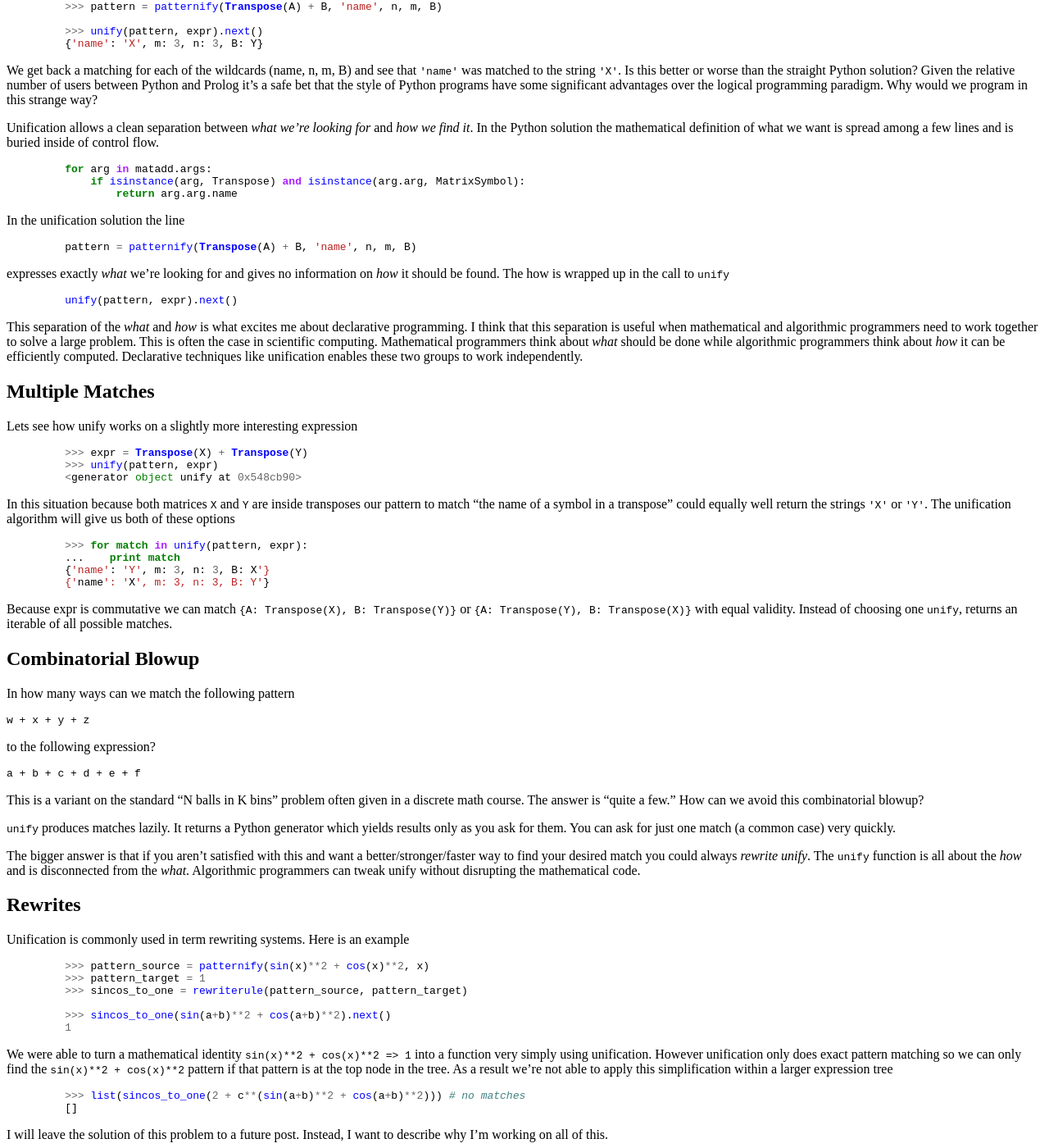
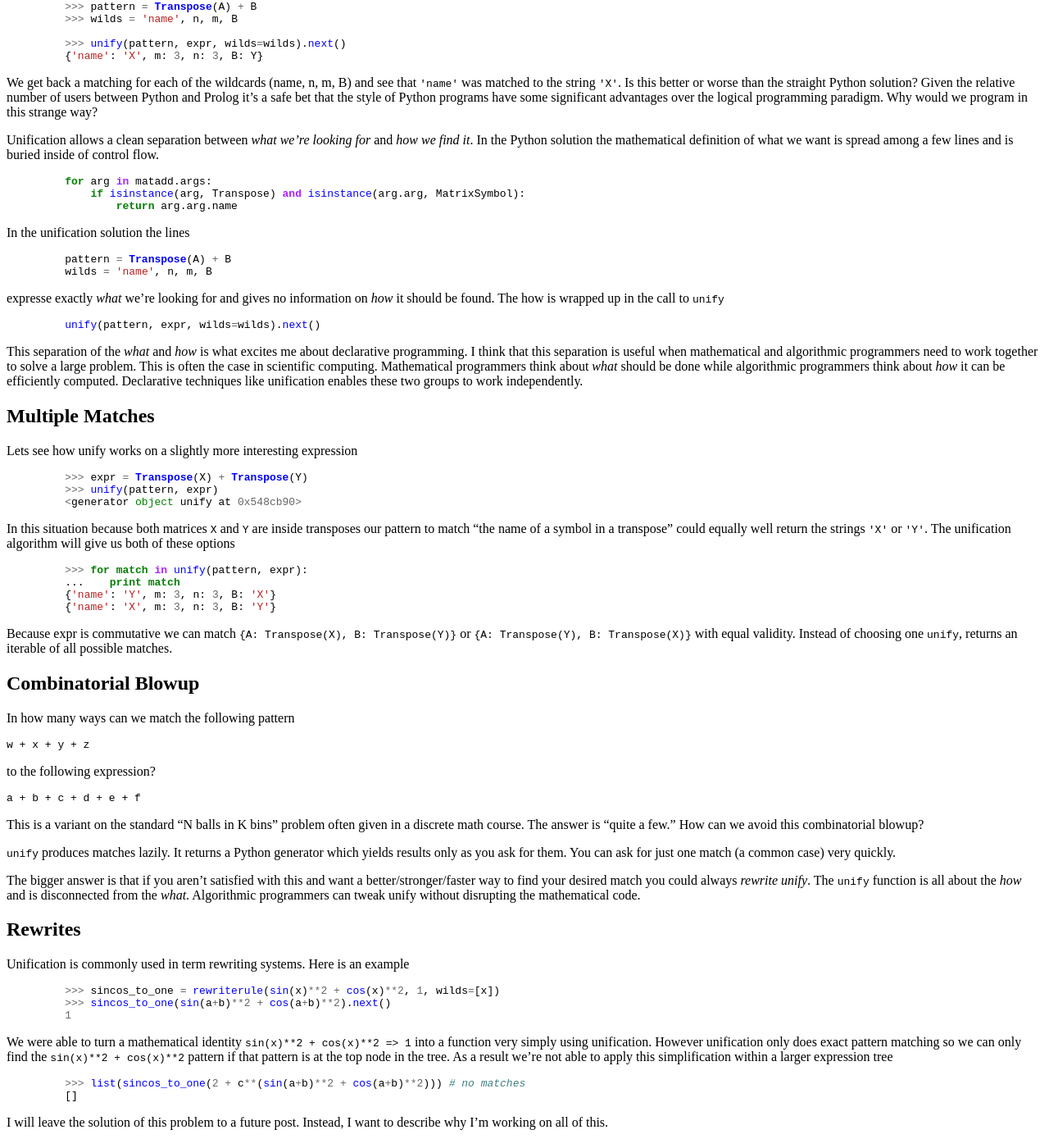
Before and after one commit to besyskymnbk/blog, a Jekyll site: the page built from _posts/work/2012-11-01-Unification.md, in a window 1280 px wide and 1400 px high, scrolled down 562 px. Shown: the whole window at 82% size. Built offline with Jekyll 4.4.1, drawn with Linux system fonts in a browser that asks for light colours; comment, search, counter and statistics services are not loaded; some of the changed text lies outside the part shown.

Commit message:
remove patternify

```diff
--- a/_posts/work/2012-11-01-Unification.md
+++ b/_posts/work/2012-11-01-Unification.md
@@ -39,9 +39,10 @@ We solve this task with unification by setting up a pattern and then unifying th
     >>> B = MatrixSymbol('B', m, n)
     # Look for an expression tree like A.T + B
     # Treat the leaves 'name', n, m, B as Wilds
-    >>> pattern = patternify(Transpose(A) + B, 'name', n, m, B)
+    >>> pattern = Transpose(A) + B
+    >>> wilds = 'name', n, m, B
 
-    >>> unify(pattern, expr).next()
+    >>> unify(pattern, expr, wilds=wilds).next()
     {'name': 'X', m: 3, n: 3, B: Y}
 
 {% endhighlight %}
@@ -56,16 +57,17 @@ Unification allows a clean separation between *what we're looking for* and *how
             return arg.arg.name
 {% endhighlight %}
 
-In the unification solution the line
+In the unification solution the lines
 
 {% highlight python %}
-    pattern = patternify(Transpose(A) + B, 'name', n, m, B)
+    pattern = Transpose(A) + B
+    wilds = 'name', n, m, B
 {% endhighlight %}
 
-expresses exactly *what* we're looking for and gives no information on *how* it should be found. The how is wrapped up in the call to `unify`
+expresse exactly *what* we're looking for and gives no information on *how* it should be found. The how is wrapped up in the call to `unify`
 
 {% highlight python %}
-    unify(pattern, expr).next()
+    unify(pattern, expr, wilds=wilds).next()
 {% endhighlight %}
 
 This separation of the *what* and *how* is what excites me about declarative programming. I think that this separation is useful when mathematical and algorithmic programmers need to work together to solve a large problem. This is often the case in scientific computing. Mathematical programmers think about *what* should be done while algorithmic programmers think about *how* it can be efficiently computed. Declarative techniques like unification enables these two groups to work independently.
@@ -86,8 +88,8 @@ In this situation because both matrices `X` and `Y` are inside transposes our pa
 {% highlight python %}
     >>> for match in unify(pattern, expr):
     ...    print match
-    {'name': 'Y', m: 3, n: 3, B: X'}
-    {'name': 'X', m: 3, n: 3, B: Y'}
+    {'name': 'Y', m: 3, n: 3, B: 'X'}
+    {'name': 'X', m: 3, n: 3, B: 'Y'}
 {% endhighlight %}
 
 Because expr is commutative we can match `{A: Transpose(X), B: Transpose(Y)}` or `{A: Transpose(Y), B: Transpose(X)}` with equal validity. Instead of choosing one `unify`, returns an iterable of all possible matches.
@@ -115,10 +117,7 @@ Rewrites
 Unification is commonly used in term rewriting systems. Here is an example
 
 {% highlight python %}
-    >>> pattern_source = patternify(sin(x)**2 + cos(x)**2, x)
-    >>> pattern_target = 1
-    >>> sincos_to_one = rewriterule(pattern_source, pattern_target)
-
+    >>> sincos_to_one = rewriterule(sin(x)**2 + cos(x)**2, 1, wilds=[x])
     >>> sincos_to_one(sin(a+b)**2 + cos(a+b)**2).next()
     1
 {% endhighlight %}
@@ -170,9 +169,10 @@ class MM(BLAS):
 The `_outputs` and `_inputs` fields mathematically define when `MM` is appropriate. This is all we need to make a transformation
 
 {% highlight python %}
-    pattern_source = patternify(MM._outputs[0], *MM._inputs)
-    pattern_target = MM(*MM._inputs)
-    rewriterule(pattern_source, pattern_target)
+    source = MM._outputs[0]
+    target = MM(*MM._inputs)
+    wilds  = MM._inputs
+    rewriterule(source, target, wilds)
 {% endhighlight %}
 
 Unification allows us to describe `BLAS` mathematically without thinking about
```
Also changed, not shown: _posts/work/2012-11-07-Strategies.md (+1 -2 lines), _posts/work/2012-11-09-BranchingStrategies.md (+12 -14 lines).
